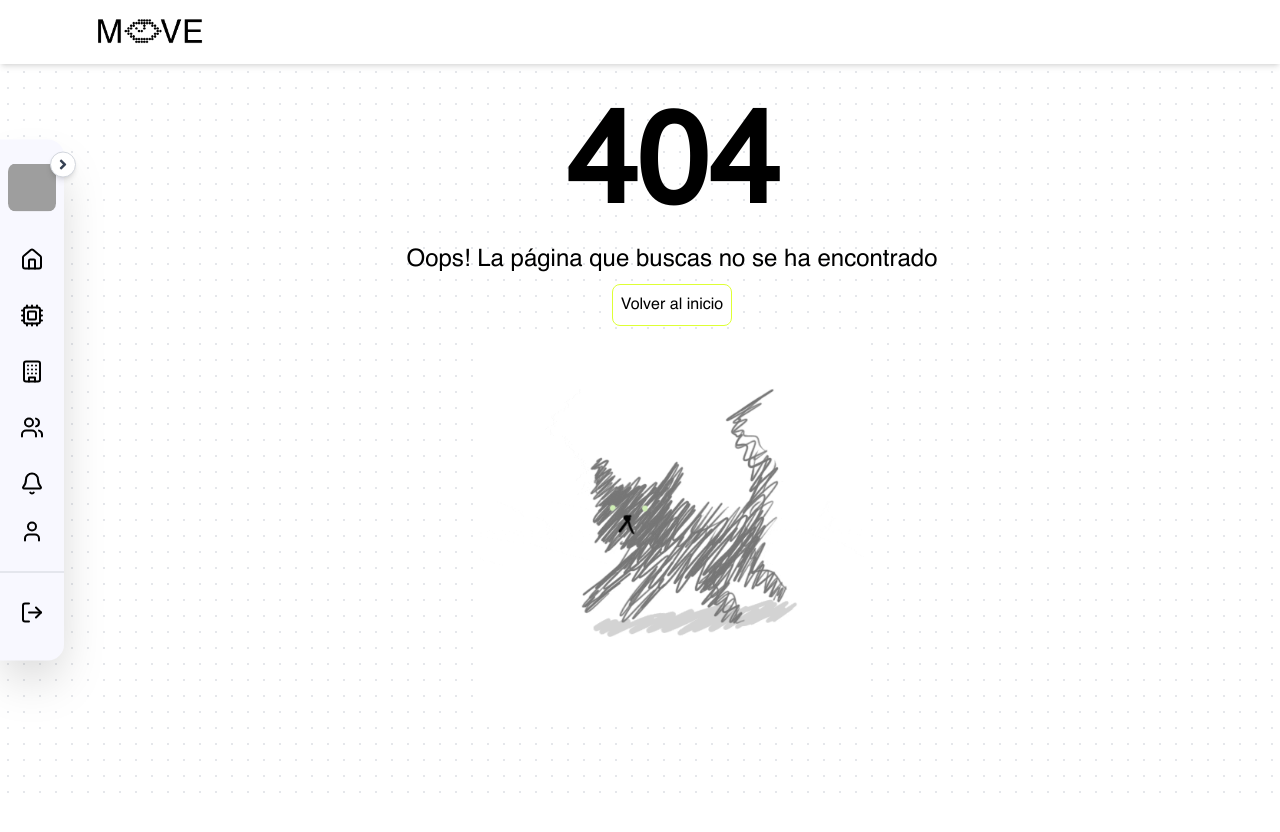
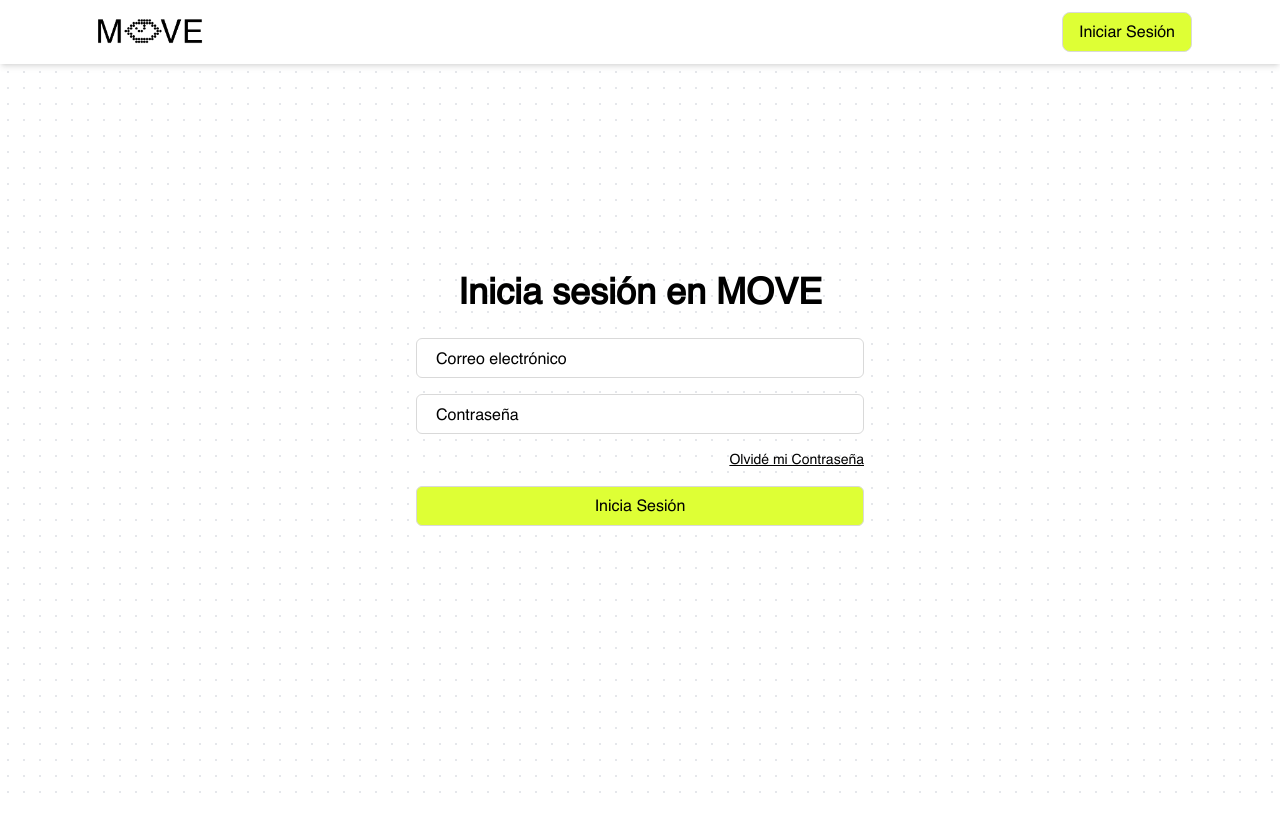
Before and after one commit to AndresilloDev/MOVE-Web, a React (Vite) app: page /login in a window 1280 px wide. Before the commit this address had no page. Shown: the top 832 px of the page. Built offline with nearby package versions, Linux system fonts and the light colour scheme; no server answers; grey boxes are pictures that could not be loaded.

Commit message:
feat: login, logout, isLogged en auth.api, authContext para la sesión. fix: manejo de valores en inputBox.

```diff
--- a/src/App.jsx
+++ b/src/App.jsx
@@ -1,9 +1,12 @@
 import React from "react";
 import { AppRouter } from "./routes/Router.jsx";
+import { AuthProvider } from "./context/AuthContext.jsx";
 
 function App() {
     return (
-        <AppRouter/>
+        <AuthProvider>
+            <AppRouter/>
+        </AuthProvider>
     );
 }
 
--- a/src/api/auth.api.js
+++ b/src/api/auth.api.js
@@ -1,5 +1,20 @@
 import api from './base.api';
 
-export const login = async (credentials) => {
-    return await api.post('/login', credentials);
+const endpoint = "/auth";
+
+// Login de usuario
+export const login = async (user, password) => {
+    return await api.post(`${endpoint}/login`, {
+        user: user,
+        password: password
+    });
 };
+
+
+export const logout = async () => {
+    return await api.post(`${endpoint}/logout`);
+};
+
+export const isLogged = async () => {
+    return await api.get(`${endpoint}/isLogged`);
+}
--- a/src/api/base.api.js
+++ b/src/api/base.api.js
@@ -7,18 +7,8 @@ const api = axios.create({
   headers: {
     "Content-Type": "application/json",
   },
+  withCredentials: true
 });
-
-api.interceptors.request.use(
-  (config) => {
-    const token = localStorage.getItem("token");
-    if (token) {
-      config.headers.Authorization = `Bearer ${token}`;
-    }
-    return config;
-  },
-  (error) => Promise.reject(error)
-);
 
 api.interceptors.response.use(
   (response) => response,
--- a/src/components/layout/Sidebar.jsx
+++ b/src/components/layout/Sidebar.jsx
@@ -2,6 +2,7 @@ import { useState } from "react";
 import { NavLink } from "react-router-dom";
 import { FaAngleRight } from "react-icons/fa";
 import { Home, Users, Bell, Building, LogOut, User, Cpu } from "lucide-react";
+import { logout } from "../../api/auth.api.js";
 
 export default function Sidebar() {
   const [sidebarOpen, setSidebarOpen] = useState(false);
@@ -114,7 +115,7 @@ export default function Sidebar() {
 
       {/* Cerrar sesión (separado) */}
       <button
-        onClick={() => console.log("Cerrar sesión")}
+        onClick={() => logout()}
         className={`flex items-center px-4 py-3 hover:bg-red-700 rounded-lg  ${
           sidebarOpen ? "" : "justify-center"
         }`}
--- a/src/components/ui/InputBox.jsx
+++ b/src/components/ui/InputBox.jsx
@@ -1,6 +1,6 @@
 import React, { useState } from 'react';
 
-const InputBox = ({ type, label, translateX = "-1.25rem" }) => {
+const InputBox = ({ setValue, type, label, translateX = "-1.25rem" }) => {
     const [isFocused, setIsFocused] = useState(false);
     const [isFilled, setIsFilled] = useState(false);
 
@@ -17,6 +17,7 @@ const InputBox = ({ type, label, translateX = "-1.25rem" }) => {
                 className='h-10 w-full px-3 text-base text-black bg-white border-lines border-1 rounded-md border-opacity-50 outline-none focus:border-black placeholder-gray-300 placeholder-opacity-0 transition duration-200'
                 onFocus={() => setIsFocused(true)}
                 onBlur={handleBlur}
+                onChange={(e) => setValue(e.target.value)}
             />
             <span
                 className='text-base text-black text-opacity-80 bg-white absolute left-3 top-2.5 px-2 transition duration-200 input-text'
--- /dev/null
+++ b/src/context/AuthContext.jsx
@@ -0,0 +1,27 @@
+import { createContext, useState, useEffect } from "react";
+import { isLogged } from "../api/auth.api.js";
+
+export const AuthContext = createContext();
+
+export const AuthProvider = ({ children }) => {
+    const [user, setUser] = useState(null);
+
+    useEffect(() => {
+        const checkAuth = async () => {
+            try {
+                const { data } = await isLogged();
+                setUser(data.user);
+            } catch {
+                setUser(null);
+            }
+        };
+
+        checkAuth();
+    }, []);
+
+    return (
+        <AuthContext.Provider value={{ user, setUser }}>
+            {children}
+        </AuthContext.Provider>
+    );
+};
--- a/src/pages/LoginPage/index.jsx
+++ b/src/pages/LoginPage/index.jsx
@@ -1,8 +1,31 @@
-import Header from "../../components/layout/Header";
+import { login } from "../../api/auth.api.js";
 import InputBox from "../../components/ui/InputBox";
 import ButtonBox from "../../components/ui/ButtonBox";
+import {useState} from "react";
+
 
 export default function LoginPage() {
+    const [user, setUser] = useState('');
+    const [password, setPassword] = useState('');
+    const [error, setError] = useState(false); // Estado de error
+
+    const handleSubmit = async () => {
+        try {
+            const response = await login(user, password);
+
+            if (response.status === 200) {
+                console.log(response);
+            } else if (response.status === 401) {
+                setError(true);
+            }
+
+        } catch (err) {
+            console.log('Error en la conexión:', err);
+            setError(true);
+        }
+
+    };
+
     return (
         <div className="flex flex-col justify-center items-center min-h-screen px-4 sm:px-8 mt-[-10vh]">
             <h1 className="text-3xl font-semibold text-black text-center sm:text-4xl">
@@ -10,10 +33,10 @@ export default function LoginPage() {
             </h1>
 
             <div className="flex flex-col space-y-4 justify-center items-center w-full max-w-xs sm:max-w-md lg:max-w-2md mt-6">
-                <InputBox type="email" label="Correo electrónico" translateX="-1.25rem" />
-                <InputBox type="password" label="Contraseña" translateX="-1rem" />
+                <InputBox type="email" label="Correo electrónico" translateX="-1.25rem" setValue={setUser} />
+                <InputBox type="password" label="Contraseña" translateX="-1rem" setValue={setPassword} />
                 <a href="/recover-account" className="text-sm text-black underline self-end">Olvidé mi Contraseña</a>
-                <ButtonBox text="Inicia Sesión" width="100%" height="40px" onClick={() => console.log("Acción ejecutada")} />
+                <ButtonBox text="Inicia Sesión" width="100%" height="40px" onClick={handleSubmit} />
             </div>
         </div>
     );
--- a/src/routes/Router.jsx
+++ b/src/routes/Router.jsx
@@ -1,5 +1,5 @@
 import { Routes, Route } from "react-router-dom";
-import { useState } from "react";
+import {useContext, useEffect, useState} from "react";
 
 import MainLayout from "../components/layout/MainLayout";
 import HeaderOnlyLayout from "../components/layout/HeaderOnly";
@@ -23,8 +23,15 @@ import SelectedNotificationPage from "../pages/SelectedNotificationPage";
 
 import NotFoundPage from "../pages/404Page";
 
+import { AuthContext } from "../context/AuthContext";
+
 export const AppRouter = () => {
-    const [isLoggedIn, setIsLoggedIn] = useState(true);
+    const { user } = useContext(AuthContext);
+    const [isLoggedIn, setIsLoggedIn] = useState(false);
+
+    useEffect(() => {
+        setIsLoggedIn(!!user);
+    }, [user]);
 
     return (
         <Routes>
```
